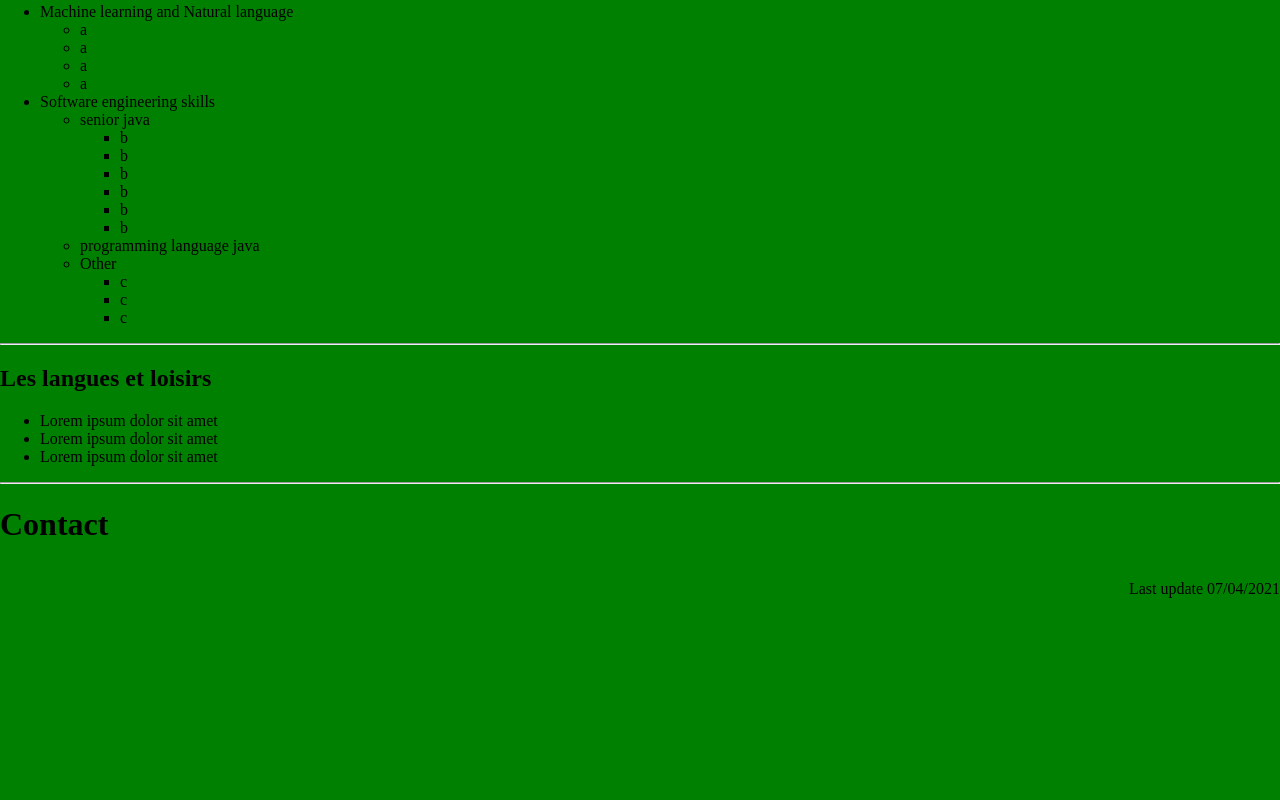
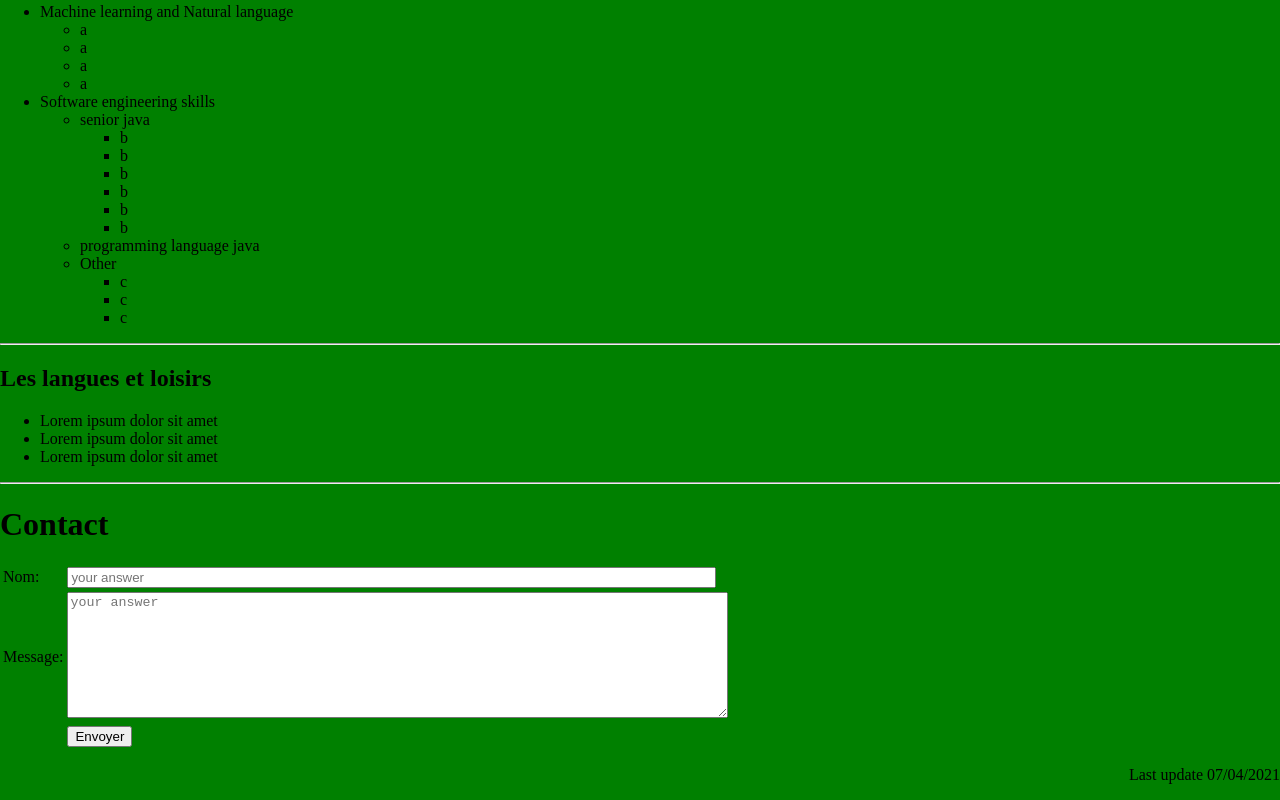
Before and after one commit to HichamLoukili/SiteLouk.github.io, a plain HTML site: page Cv.html in a window 1280 px wide. Shown: the part 682-1482 px from the top of the page. Before the commit the page ends 1296 px from the top, so only its background shows below. Drawn offline with Linux system fonts and the light colour scheme.

Commit message:
Update Cv.html

```diff
--- a/Cv.html
+++ b/Cv.html
@@ -31,7 +31,7 @@
   </ul>
   <hr>
 </div>
-<div class="">
+<div class="Exp">
   <h2>Experience professionnel:</h2>
   <ul>
     <li>Lorem ipsum dolor sit amet</li>
@@ -39,7 +39,7 @@
   <li>Lorem ipsum dolor sit amet</li>
   </ul><hr>
 </div>
-<div class="">
+<div class="Compétence">
   <h2>Compétence:</h2>
   <ul>
     <li>Machine learning and Natural language</li>
@@ -74,7 +74,7 @@
 
   </ul><hr>
 </div>
-<div class="">
+<div class="Lois">
   <h2>Les langues et loisirs</h2>
   <ul>
     <li>Lorem ipsum dolor sit amet</li>
@@ -82,19 +82,33 @@
     <li>Lorem ipsum dolor sit amet</li>
   </ul> <hr>
 </div>
-<div class="">
+<div class="cont">
   <h1>Contact</h1>
 <form class="" >
 <table>
+<tr>
+  <td>Nom:</td>
+  <td> <label for="Nom"> <input size="78" id="Nom" type="text" name="" value="" placeholder="your answer" > </label> </td>
+</tr>
+<tr>
+  <td>Message:</td>
+  <td> <label for="Message">  </label> <textarea name="name" rows="8" cols="80" placeholder="your answer"></textarea> </td>
+</tr>
+<tr>
+  <td></td>
+  <td><button type"submit" name="button">Envoyer</button>
+</td>
+</tr>
+
 
 </table>
 
 
 
-    </table>
-  </form>
+</form>
 
 </div>
+
 
 
 <footer>
```
